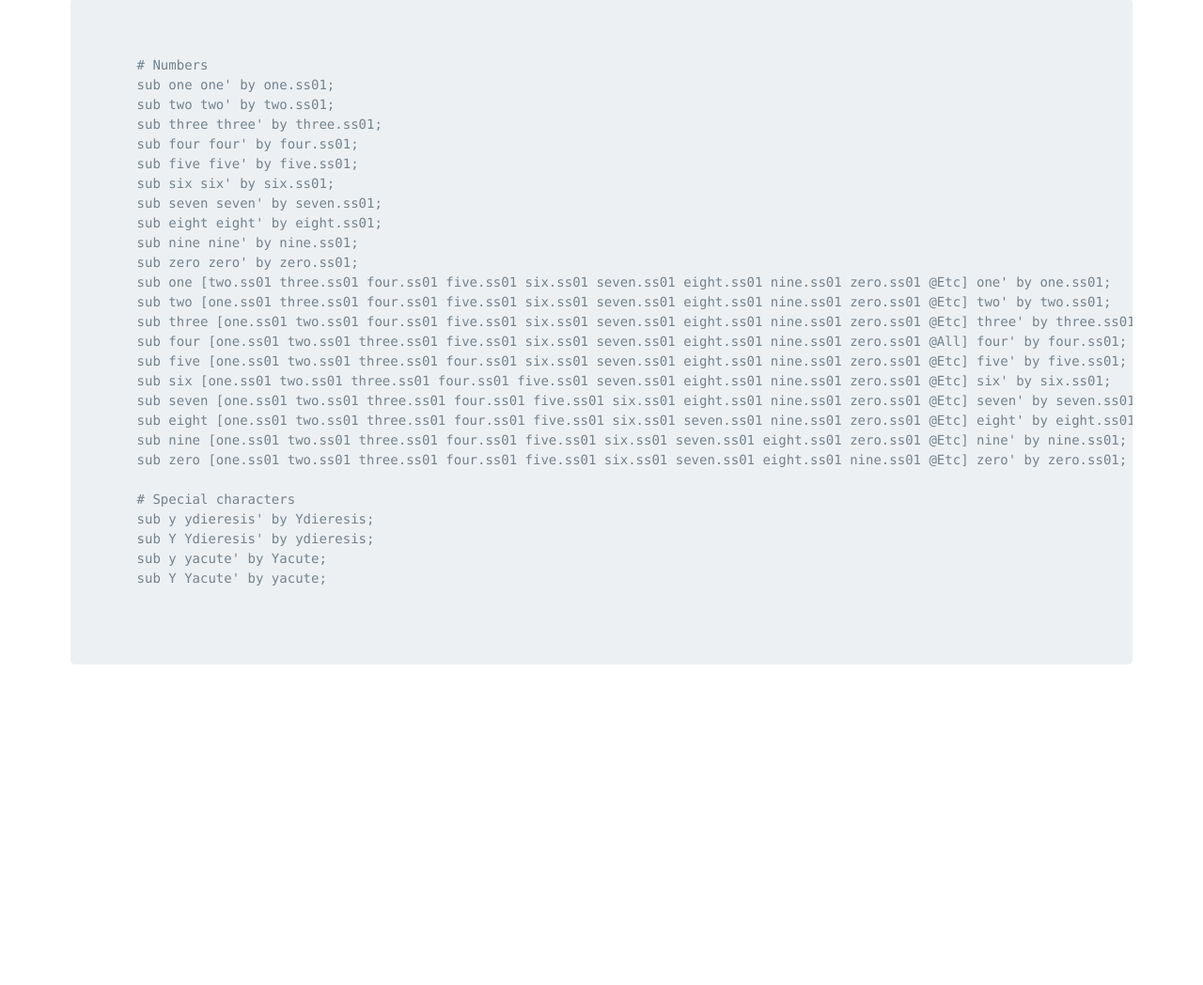
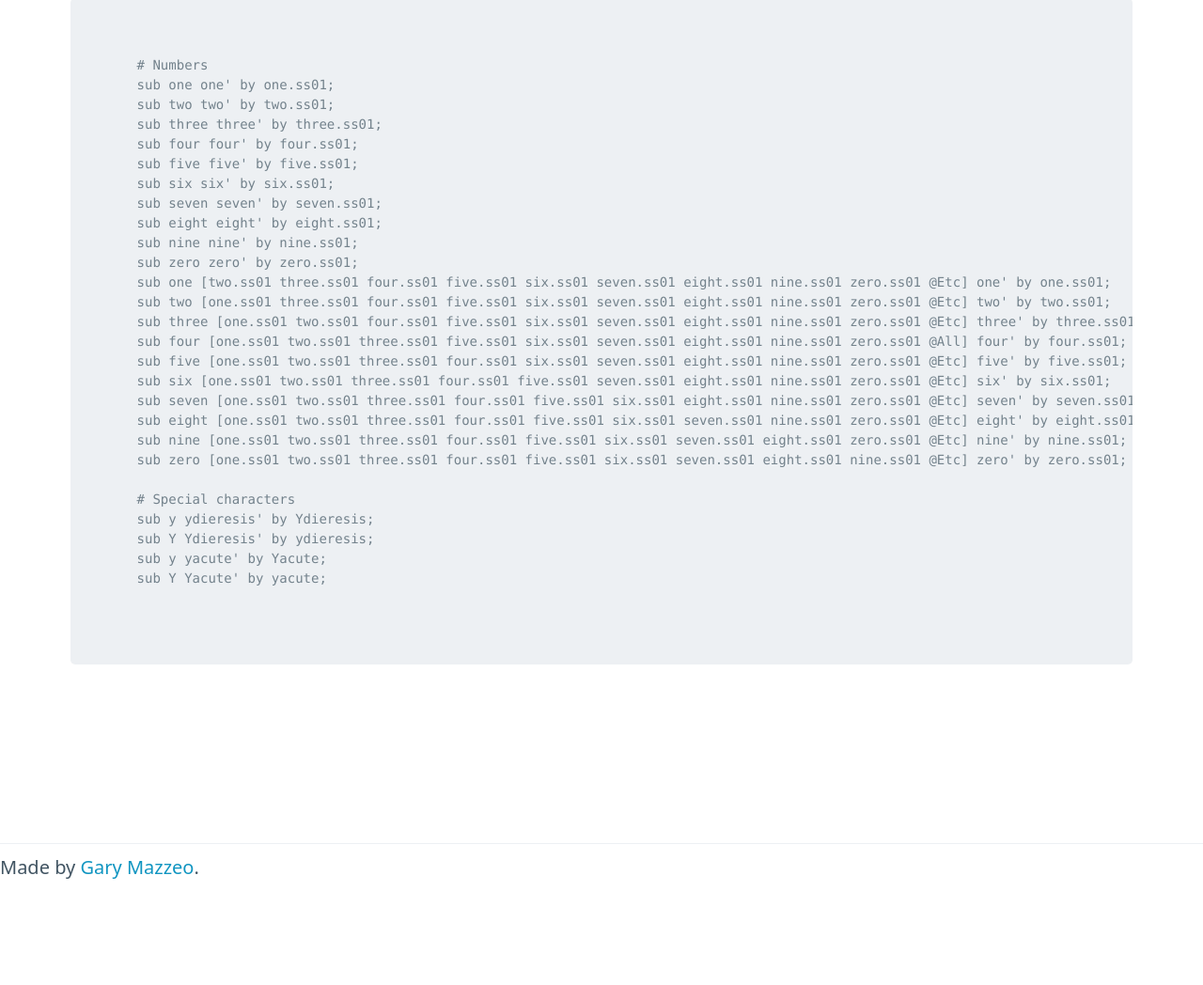
Before and after one commit to garymazzeo/calt-features-creator, a plain HTML site: page features.html in a window 1280 px wide. Shown: the part 478-1526 px from the top of the page at 94% size. Before the commit the page ends 1285 px from the top, so only its background shows below. Drawn offline with nearby package versions, Linux system fonts and the light colour scheme.

Commit message:
:speech_balloon: Add footer

```diff
--- a/features.html
+++ b/features.html
@@ -54,6 +54,12 @@
     </pre>
   </main>
 
+  <footer>
+    <hr>
+
+    <p>Made by <a href="https://garymazzeo.com">Gary Mazzeo</a>.</p>
+  </footer>
+
   <script src="./features.js"></script>
 </body>
 
```
